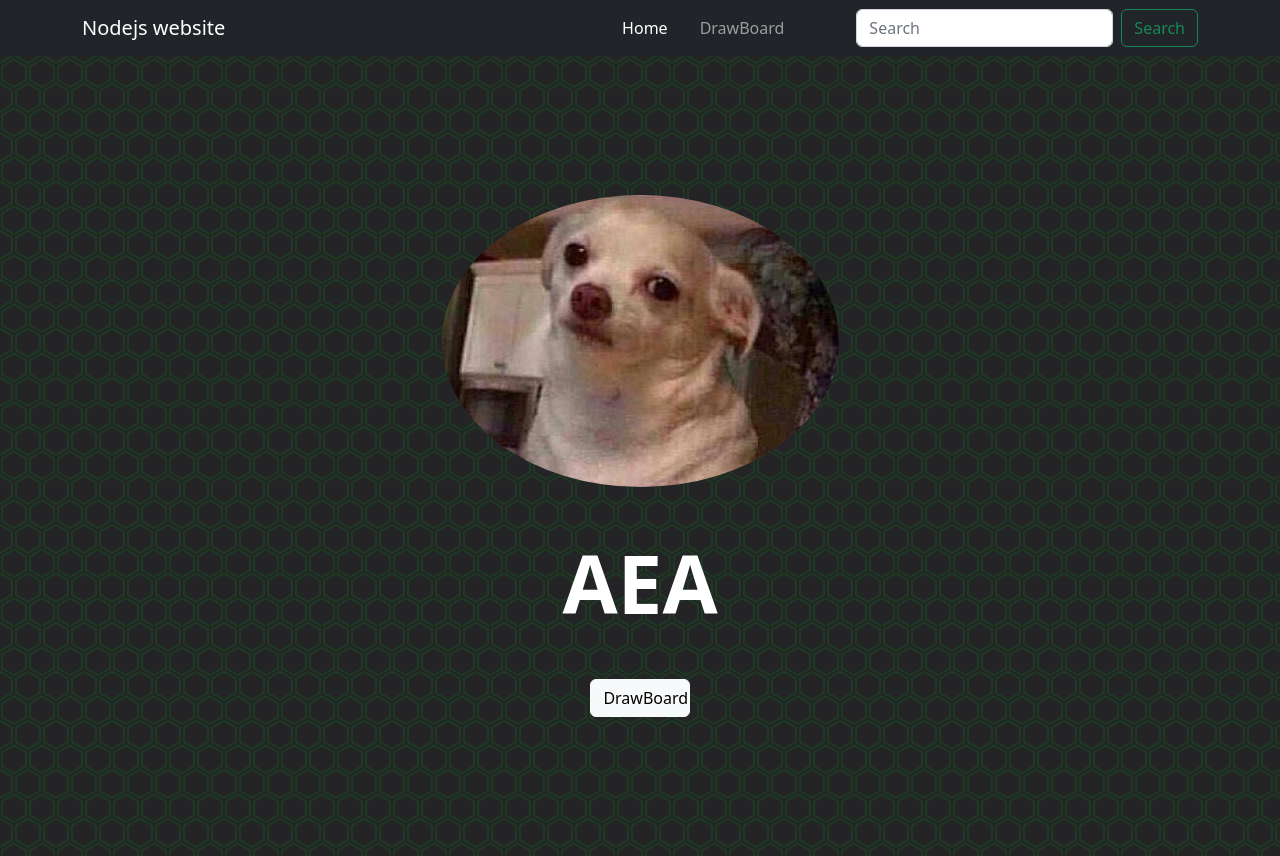
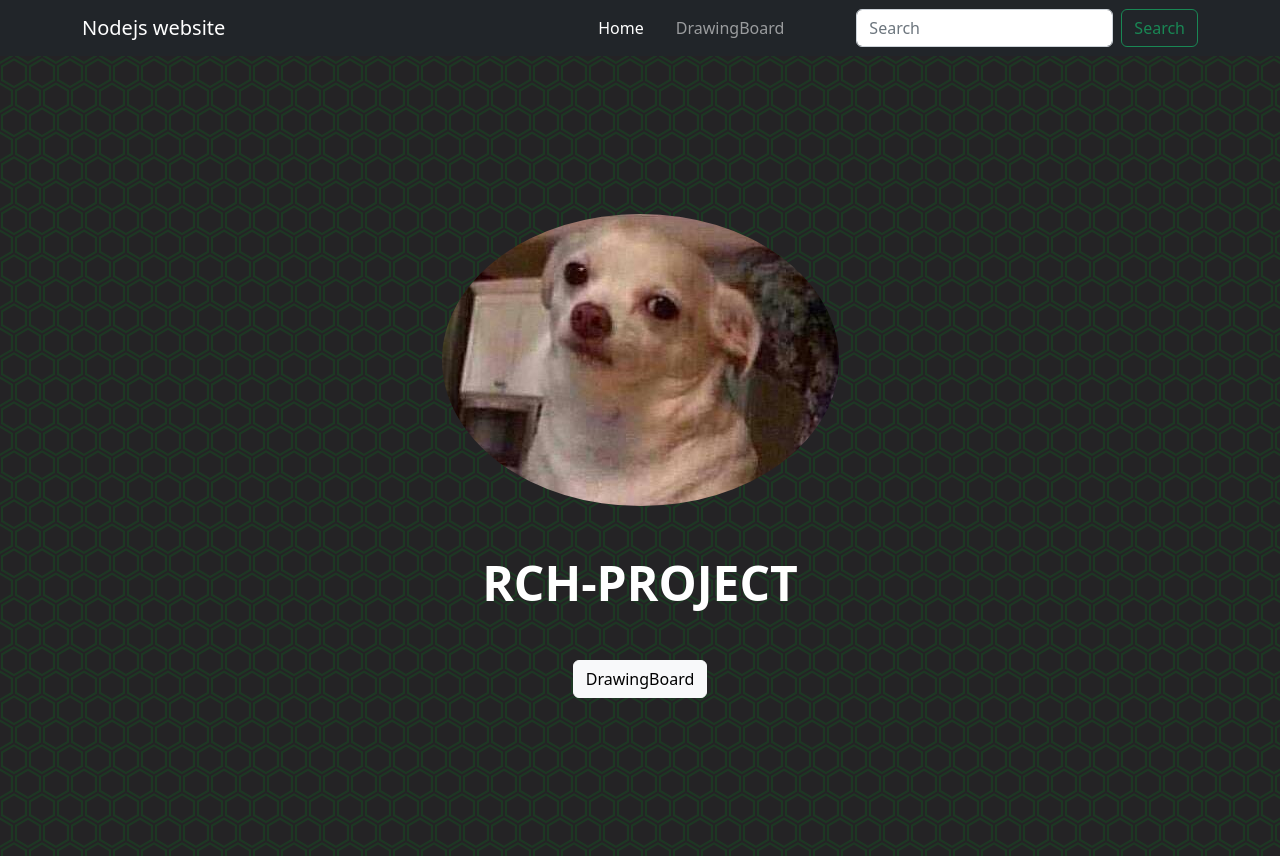
Before and after one commit to RCorazao/NodeDrawingBoard, a website: page src/public/index.html in a window 1280 px wide. Drawn offline with nearby package versions, Linux system fonts and the light colour scheme.

Commit message:
ready to save on github

```diff
--- a/src/index.js
+++ b/src/index.js
@@ -36,5 +36,5 @@ app.use(express.static(path.join(__dirname, 'routes')));
 app.use(indexRoutes);
 // starting server
 server.listen(app.get('port'), () => {
-    console.log("Server on port 3000");
+    //console.log("Server on port 3000");
 });
--- a/src/public/index.html
+++ b/src/public/index.html
@@ -23,7 +23,7 @@
                 <a class="nav-link active me-3" aria-current="page" href="/">Home</a>
               </li>
               <li class="nav-item me-3">
-                <a class="nav-link" href="/board">DrawBoard</a>
+                <a class="nav-link" href="/board">DrawingBoard</a>
               </li>
 
             </ul>
@@ -38,8 +38,8 @@
     <header class="container vh-100 d-flex justify-content-center align-items-center">
         <div class="d-flex flex-column justify-content-center align-items-center">
             <img src="/img/perro.jpeg" alt="" class="rounded-circle w-20">
-            <h1 class="display-1 my-5 text-uppercase fw-bold">AEA</h1>
-            <a href="/board" class="btn btn-light w-25">DrawBoard</a>
+            <h2 class="display-5 my-5 text-uppercase fw-bold">RCH-Project</h1>
+            <a href="/board" class="btn btn-light w-30">DrawingBoard</a>
         </div>
     </header>
 
--- a/src/sockets.js
+++ b/src/sockets.js
@@ -4,7 +4,7 @@ module.exports = async(io) => {
     var line_history;
 
     io.on('connection', async(socket) => {
-        console.log('new user connected');
+        //console.log('new user connected');
         // Extracción de datos de la base de datos
         try{
             line_history = await lines.find();
```
Also changed, not shown: src/public/board.html (+2 -2 lines).
